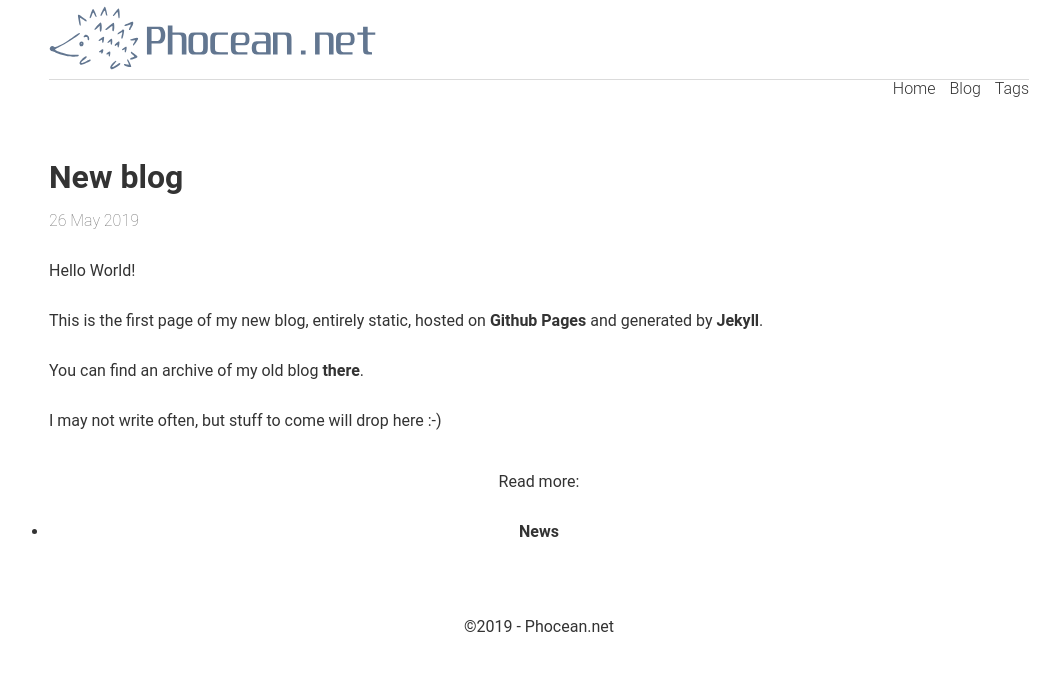
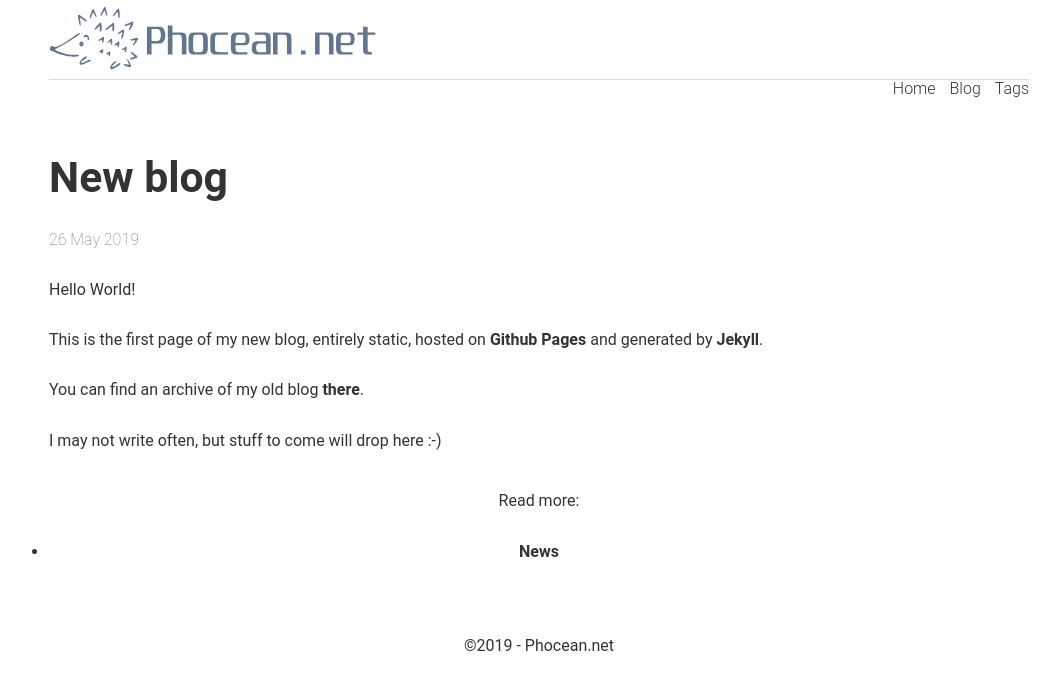
Before and after one commit to phocean/phocean.github.io, a Jekyll site: the page built from _posts/2019-05-26-hello.md, in a window 1280 px wide. Shown: the top 690 px of the page, without its empty margins (101-1161 px from the left). Built offline with Jekyll 4.4.1, drawn with Linux system fonts in a browser that asks for light colours.

Commit message:
Title size

```diff
--- a/_layouts/post.html
+++ b/_layouts/post.html
@@ -2,7 +2,7 @@
 layout: default
 ---
 <article id="post-page">
-	<h2>{%if page.header %}{{ page.header }}{% else %}{{ page.title }}{% endif %}</h2>
+	<h1>{%if page.header %}{{ page.header }}{% else %}{{ page.title }}{% endif %}</h1>
 	<time datetime="{{ page.date | date_to_xmlschema }}" class="by-line">{{ page.date | date_to_string }}</time>
 	<div class="content">
 
```
